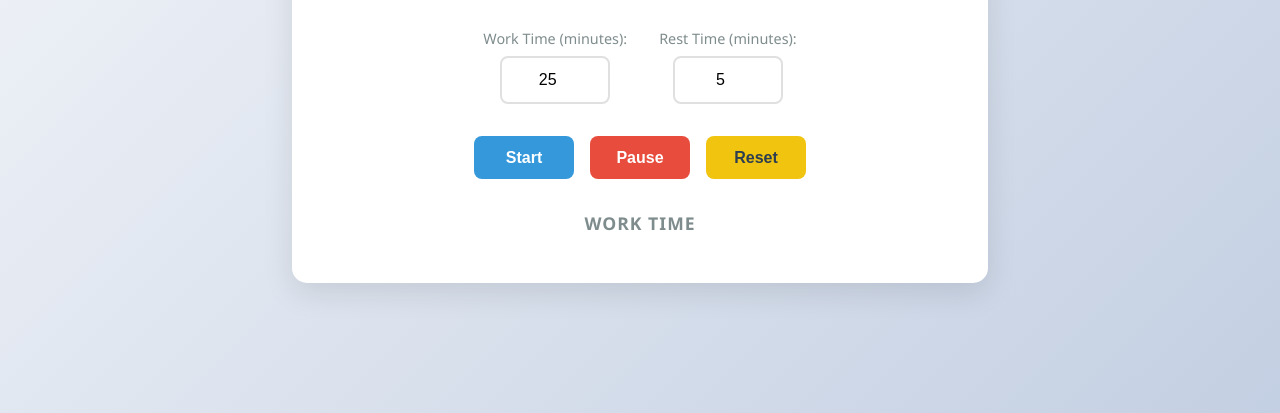
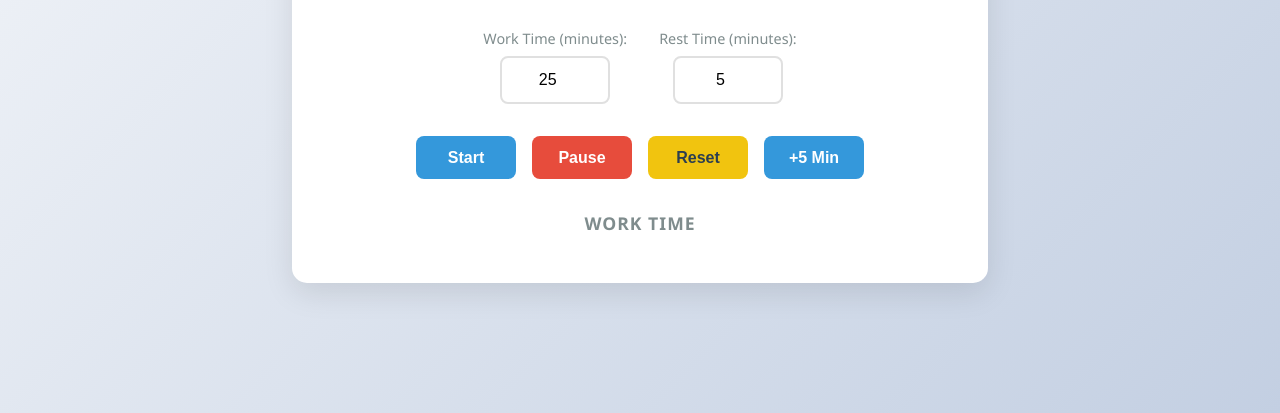
Before and after one commit to love9203/BYOA-pomodoro, a plain HTML site: page index.html in a window 1280 px wide. Shown: the part 387-800 px from the top of the page. Drawn offline with Linux system fonts and the light colour scheme.

Commit message:
added +5 min button

```diff
--- a/index.html
+++ b/index.html
@@ -16,17 +16,22 @@
             <div class="time-inputs">
                 <label>
                     Work Time (minutes):
-                    <input type="number" id="workTime" min="1" value="25">
+                    <div class="input-group">
+                        <input type="number" id="workTime" min="1" value="25">
+                    </div>
                 </label>
                 <label>
                     Rest Time (minutes):
-                    <input type="number" id="restTime" min="1" value="5">
+                    <div class="input-group">
+                        <input type="number" id="restTime" min="1" value="5">
+                    </div>
                 </label>
             </div>
             <div class="buttons">
                 <button onclick="startTimer()">Start</button>
                 <button onclick="pauseTimer()">Pause</button>
                 <button id="resetButton" onclick="resetTimer()">Reset</button>
+                <button id="addTimeButton" onclick="addFiveMinutes()" class="add-time-btn">+5 Min</button>
             </div>
         </div>
         <div id="status">Work Time</div>
--- a/script.js
+++ b/script.js
@@ -131,3 +131,12 @@ document.addEventListener('DOMContentLoaded', () => {
         Notification.requestPermission();
     }
 });
+
+// Add this new function
+function addFiveMinutes() {
+    // Only add time if timer is running
+    if (!isRunning) return;
+
+    timeLeft += 300; // Add 5 minutes (300 seconds)
+    updateDisplay();
+}
--- a/styles.css
+++ b/styles.css
@@ -153,3 +153,18 @@ button:nth-child(2):hover {
     transform: scale(1.05);
     box-shadow: 0 3px 10px rgba(0, 0, 0, 0.2);
 }
+
+.input-group {
+    display: flex;
+    gap: 0.5rem;
+    align-items: center;
+}
+
+.add-time-btn {
+    background-color: #3498db !important;
+    color: white !important;
+}
+
+.add-time-btn:hover {
+    background-color: #2980b9 !important;
+}
```
